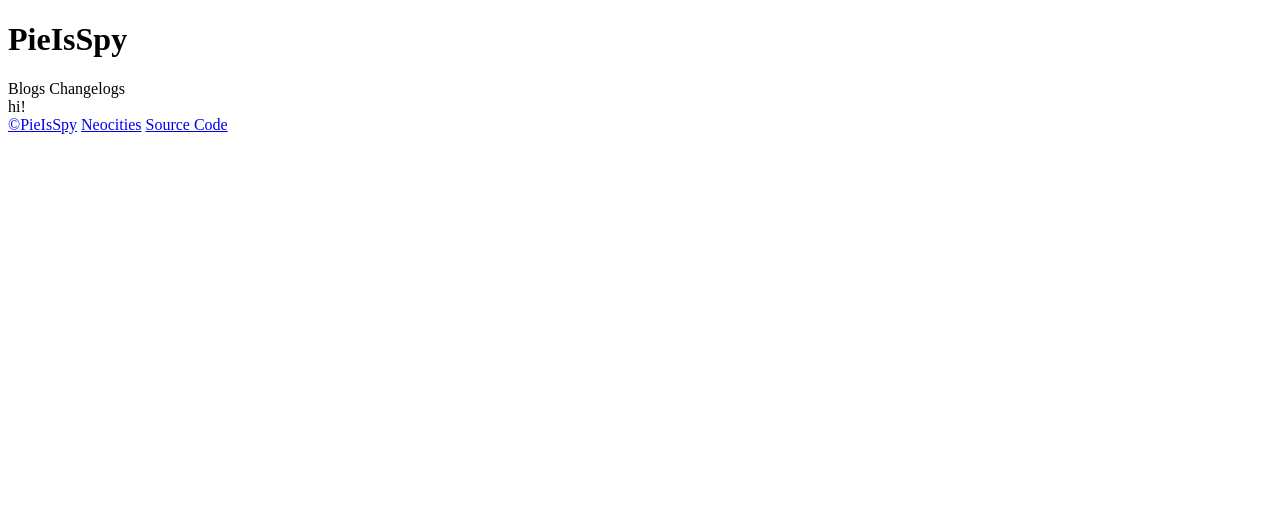
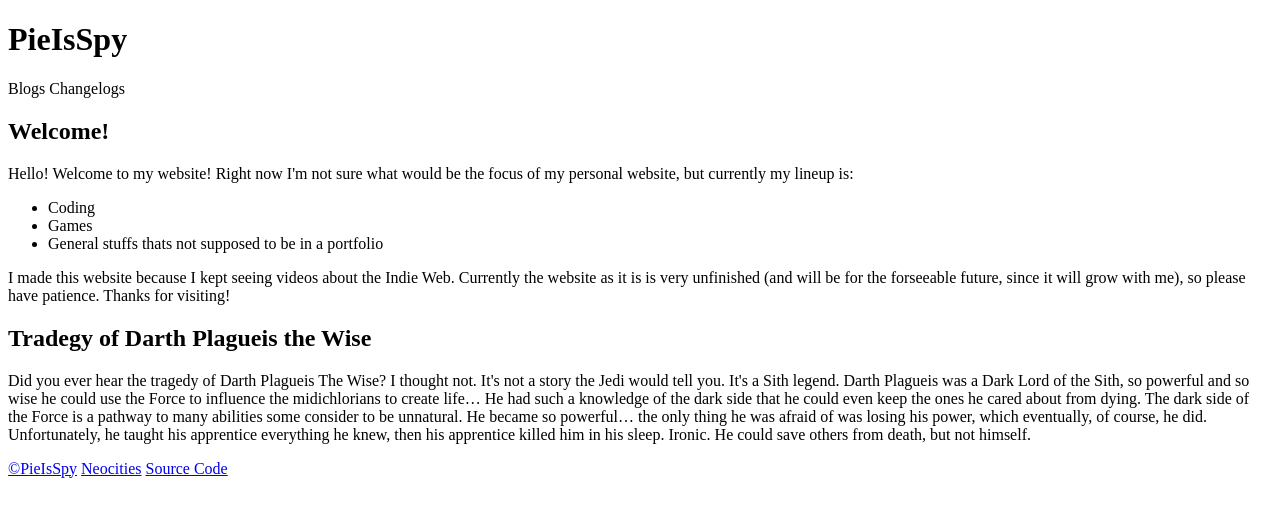
Before and after one commit to PieIsSpy/pieisspy.neocities.org, an Eleventy site: page src/index.html in a window 1280 px wide. Built offline with nearby package versions, Linux system fonts and the light colour scheme; Eleventy itself is replaced by a stand-in of ours; files that its build step writes are made by us from their sources.

Commit message:
feat: added dummy content in index

```diff
--- a/src/index.html
+++ b/src/index.html
@@ -1,4 +1,33 @@
 ---
 layout: layout.html
 ---
-hi!
+<section>
+    <h2>Welcome!</h2>
+
+    <p>
+        Hello! Welcome to my website! Right now I'm not sure
+        what would be the focus of my personal website,
+        but currently my lineup is:
+    </p>
+
+    <ul>
+        <li>Coding</li>
+        <li>Games</li>
+        <li>General stuffs thats not supposed to be in a
+            portfolio</li>
+    </ul>
+
+    <p>
+        I made this website because I kept seeing videos about
+        the Indie Web. Currently the website as it is is very
+        unfinished (and will be for the forseeable future, since it will grow with me),
+        so please have patience. Thanks for visiting!
+    </p>
+</section>
+
+<section>
+    <h2>Tradegy of Darth Plagueis the Wise</h2>
+    <p>
+        Did you ever hear the tragedy of Darth Plagueis The Wise? I thought not. It's not a story the Jedi would tell you. It's a Sith legend. Darth Plagueis was a Dark Lord of the Sith, so powerful and so wise he could use the Force to influence the midichlorians to create life… He had such a knowledge of the dark side that he could even keep the ones he cared about from dying. The dark side of the Force is a pathway to many abilities some consider to be unnatural. He became so powerful… the only thing he was afraid of was losing his power, which eventually, of course, he did. Unfortunately, he taught his apprentice everything he knew, then his apprentice killed him in his sleep. Ironic. He could save others from death, but not himself.
+    </p>
+</section>
```
